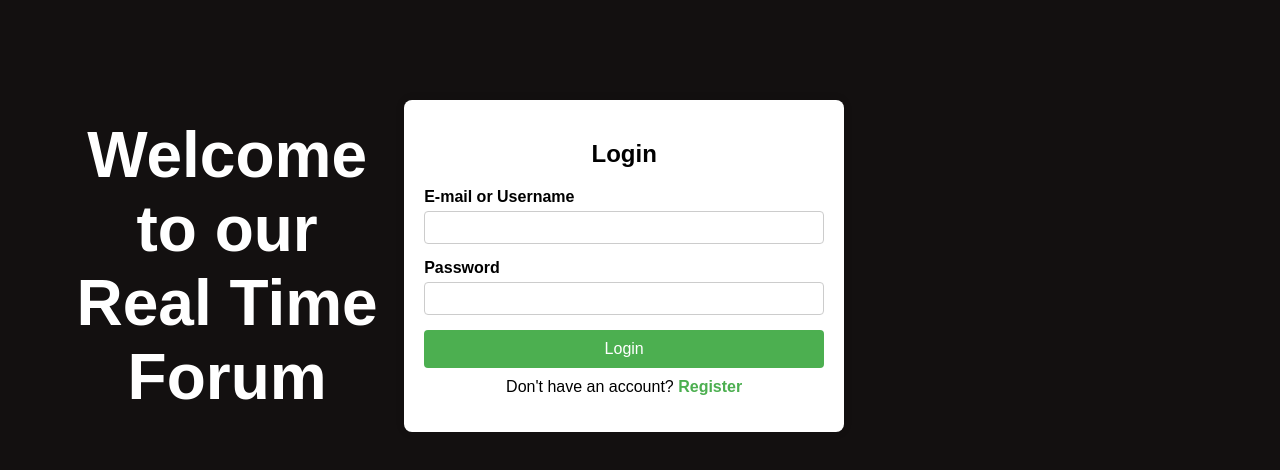
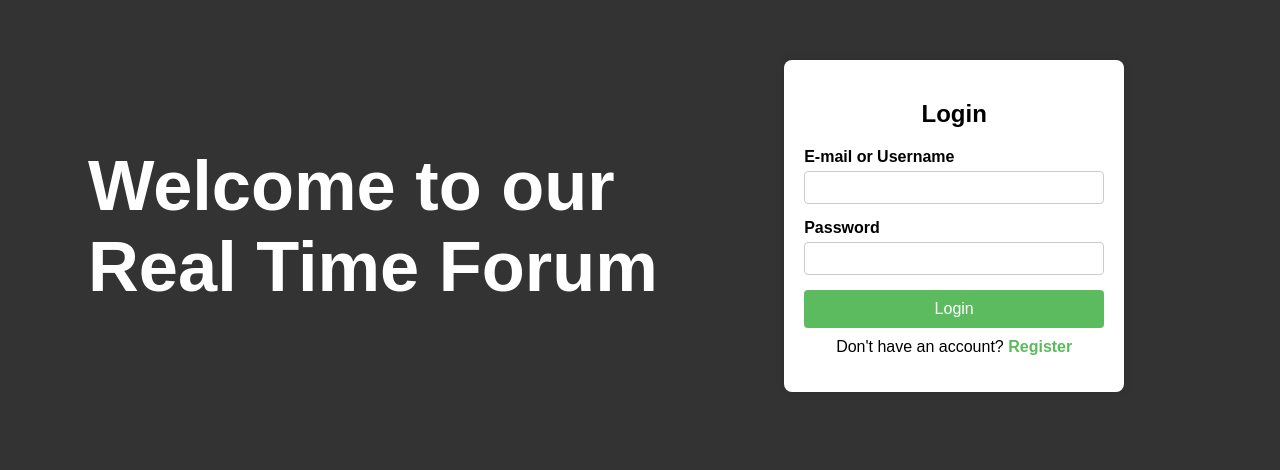
Before and after one commit to TanakAiko/clientJS, a plain HTML site: page index.html in a window 1280 px wide. Shown: the part 134-604 px from the top of the page. Drawn offline with Linux system fonts and the light colour scheme.

Commit message:
now you're doing the design !

```diff
--- a/index.html
+++ b/index.html
@@ -5,7 +5,7 @@
     <meta charset="UTF-8">
     <meta name="viewport" content="width=device-width, initial-scale=1.0">
     <title>Login/Register Form</title>
-    <link rel="stylesheet" href="./static/register.css">
+    <link rel="stylesheet" href="./static/style.css">
 </head>
 
 <body>
--- a/static/js/constants.js
+++ b/static/js/constants.js
@@ -4,10 +4,13 @@ export var app = {
 export const getwayURL = "http://localhost:8080"
 export const wsURL = "ws://localhost:8080/ws"
 
-export const loginRegisterPage = `<div class="title">
+export const loginRegisterPage = `<div id="loginRegister">
+
+    <div id="welcomText">
         <h1>Welcome to our <br> Real Time Forum</h1>
     </div>
     <div class="container">
+
         <!-- Login Form -->
         <div id="loginForm" class="form-container">
             <h2>Login</h2>
@@ -22,7 +25,7 @@ export const loginRegisterPage = `<div class="title">
                 </div>
                 <button id="loginButton" type="submit">Login</button>
             </form>
-        <p>Don't have an account? <a id="goToRegister">Register</a></p>
+            <p>Don't have an account? <a href="" id="goToRegister">Register</a></p>
         </div>
 
         <!-- Register Form -->
@@ -62,8 +65,11 @@ export const loginRegisterPage = `<div class="title">
                 </div>
                 <button id="registerButton" type="submit">Register</button>
             </form>
-        <p>Already have an account? <a id="goToLogin">Login</a></p>
+            <p>Already have an account? <a href="" id="goToLogin">Login</a></p>
         </div>
+
+    </div>
+
 </div>`
 
 export const homePage = `<button id="logoutButton" type="submit">Logout</button>
--- a/static/js/index.js
+++ b/static/js/index.js
@@ -25,7 +25,6 @@ document.addEventListener("DOMContentLoaded", async function () {
                 app.ws = new WebSocket(wsURL);
 
                 setHomePage()
-                console.log("Here log setHome");
 
                 app.ws.onopen = onOpen
 
@@ -40,8 +39,6 @@ document.addEventListener("DOMContentLoaded", async function () {
         }
     } else {
         setLoginRegisterPage()
-        console.log("Here log setLoginRegister");
-
         console.log("no cookie named 'sessionID'");
     }
 
--- a/static/register.css
+++ b/static/style.css
@@ -1,27 +1,38 @@
+:root {
+    --light-green: #5bbb5e;
+    --dark-green: #348238;
+    --dark-orange: #FF5722;
+    --middle-blue: #303F9F;
+    --white: #fff;
+    --black: #131010;
+    --very-dark-grey: #121212;
+    --dark-grey: #333333;
+}
+
 body {
     font-family: Arial, sans-serif;
-    background-color: #131010;
+    background-color: var(--dark-grey);
+}
+
+#loginRegister {
     display: flex;
     flex-direction: row;
-    justify-content: space-between;
+    height: 88vh;
+    width: 100%;
     align-items: center;
-    height: 100vh;
-    margin: 0;
-    margin-right: 250px;
+    gap: 10%;
 }
 
-#app {
-    display: flex;
-    flex-direction: row;
-    justify-content: space-between;
-    align-items: center;
+@media (max-width: 650px) {
+    #loginRegister {
+        flex-direction: column;
+    }
 }
 
-.title {
-    color: #fff;
-    font-size: 4vh;
-    margin-left: 50px;
-    text-align: center;
+#welcomText {
+    color: var(--white);
+    font-size: 2.2em;
+    margin-left: 10vh;
 }
 
 .container {
@@ -29,8 +40,9 @@ body {
     padding: 20px;
     border-radius: 8px;
     box-shadow: 0 0 10px rgba(0, 0, 0, 0.1);
-    max-width: 400px;
-    width: 100%;
+
+    width: fit-content;
+    height: fit-content;
 }
 
 h2 {
@@ -53,7 +65,7 @@ input[type="number"],
 input[type="email"],
 input[type="password"],
 select {
-    width: 100%;
+    width: 300px;
     padding: 8px;
     box-sizing: border-box;
     border: 1px solid #ccc;
@@ -63,7 +75,7 @@ select {
 button {
     width: 100%;
     padding: 10px;
-    background-color: #4CAF50;
+    background-color: var(--light-green);
     color: white;
     border: none;
     border-radius: 4px;
@@ -72,7 +84,7 @@ button {
 }
 
 button:hover {
-    background-color: #45a049;
+    background-color: var(--dark-green);
 }
 
 p {
@@ -81,7 +93,7 @@ p {
 }
 
 a {
-    color: #4CAF50;
+    color: var(--light-green);
     text-decoration: none;
     font-weight: bold;
 }
```
Also changed, not shown: pages/loginRegister.html (+7 -1 lines). Lines whose indentation alone changed are shown as unchanged.
